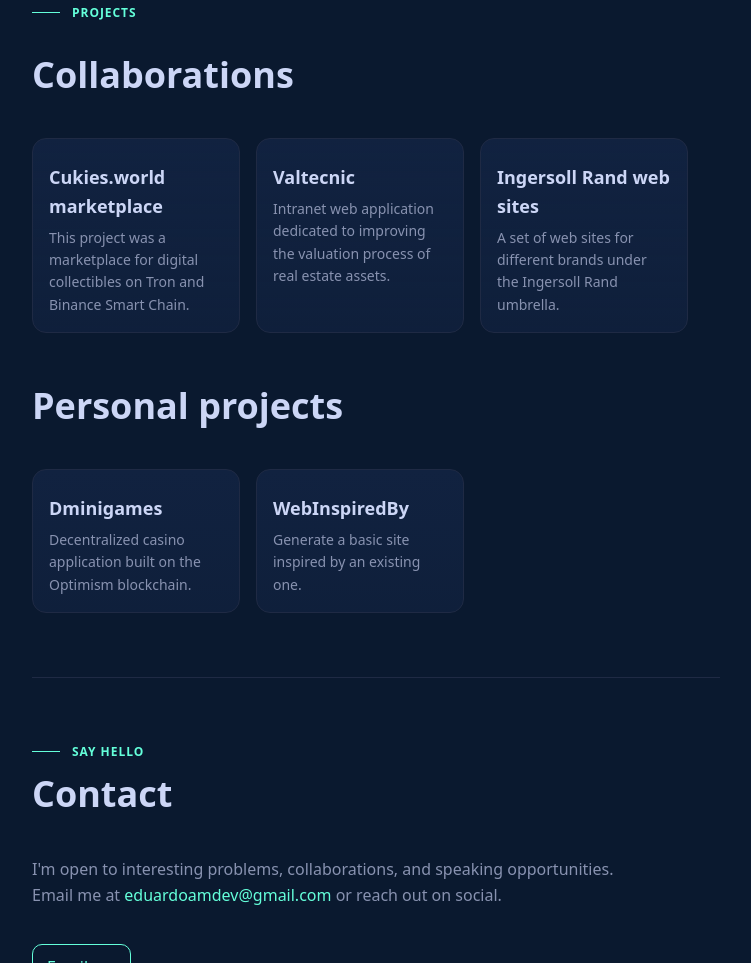
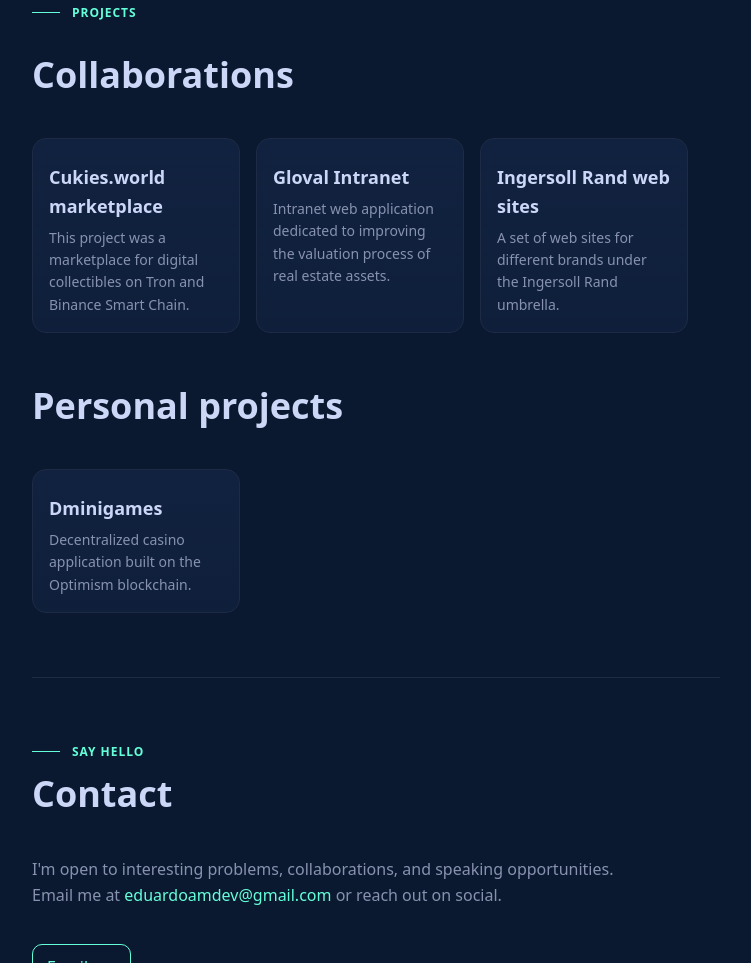
Before and after one commit to eduardoamdev/portfolio, a plain HTML site: page index.html in a window 1280 px wide. Shown: the part 2568-3531 px from the top of the page, without its empty margins (468-1219 px from the left). Drawn offline with Linux system fonts and the light colour scheme.

Commit message:
Personal projects updated

```diff
--- a/index.html
+++ b/index.html
@@ -586,7 +586,7 @@
                 </p>
               </article>
               <article class="card">
-                <h3>Valtecnic</h3>
+                <h3>Gloval Intranet</h3>
                 <p>
                   Intranet web application dedicated to improving the valuation
                   process of real estate assets.
@@ -610,10 +610,6 @@
                   Decentralized casino application built on the Optimism
                   blockchain.
                 </p>
-              </article>
-              <article class="card">
-                <h3>WebInspiredBy</h3>
-                <p>Generate a basic site inspired by an existing one.</p>
               </article>
             </div>
           </div>
```
